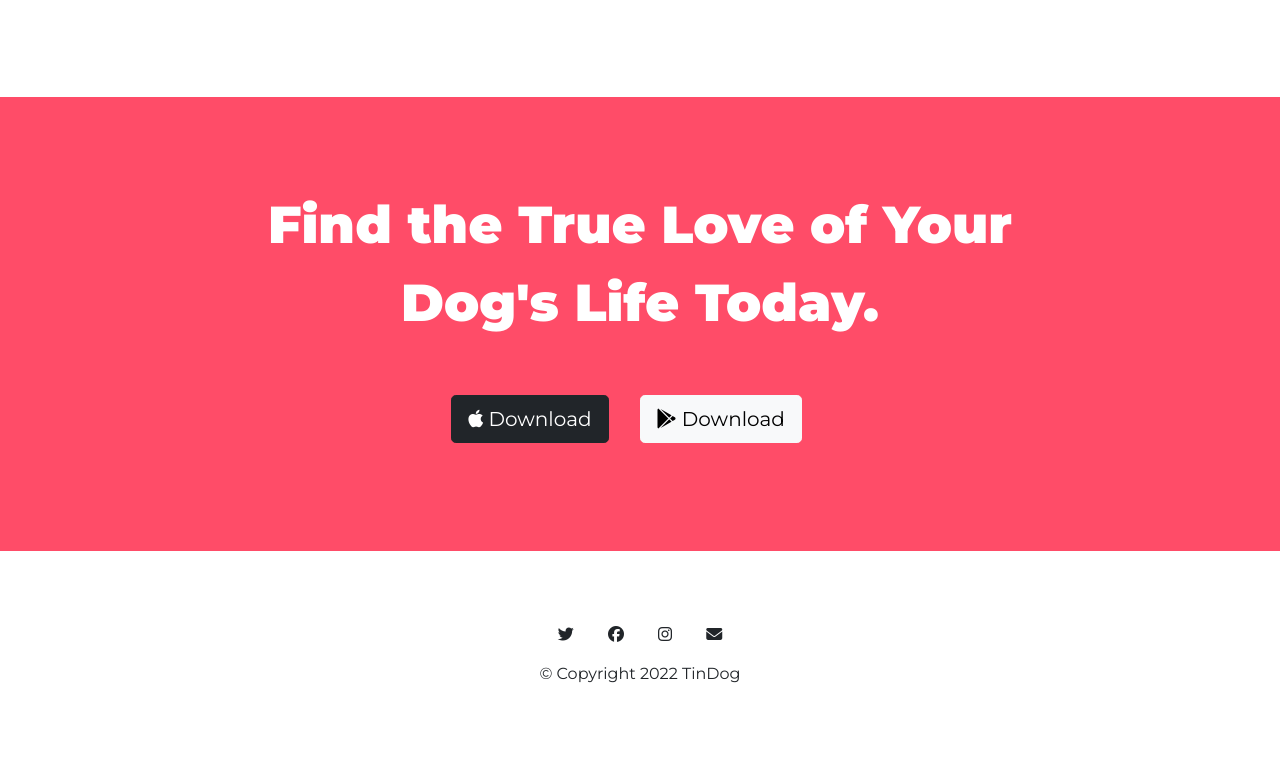
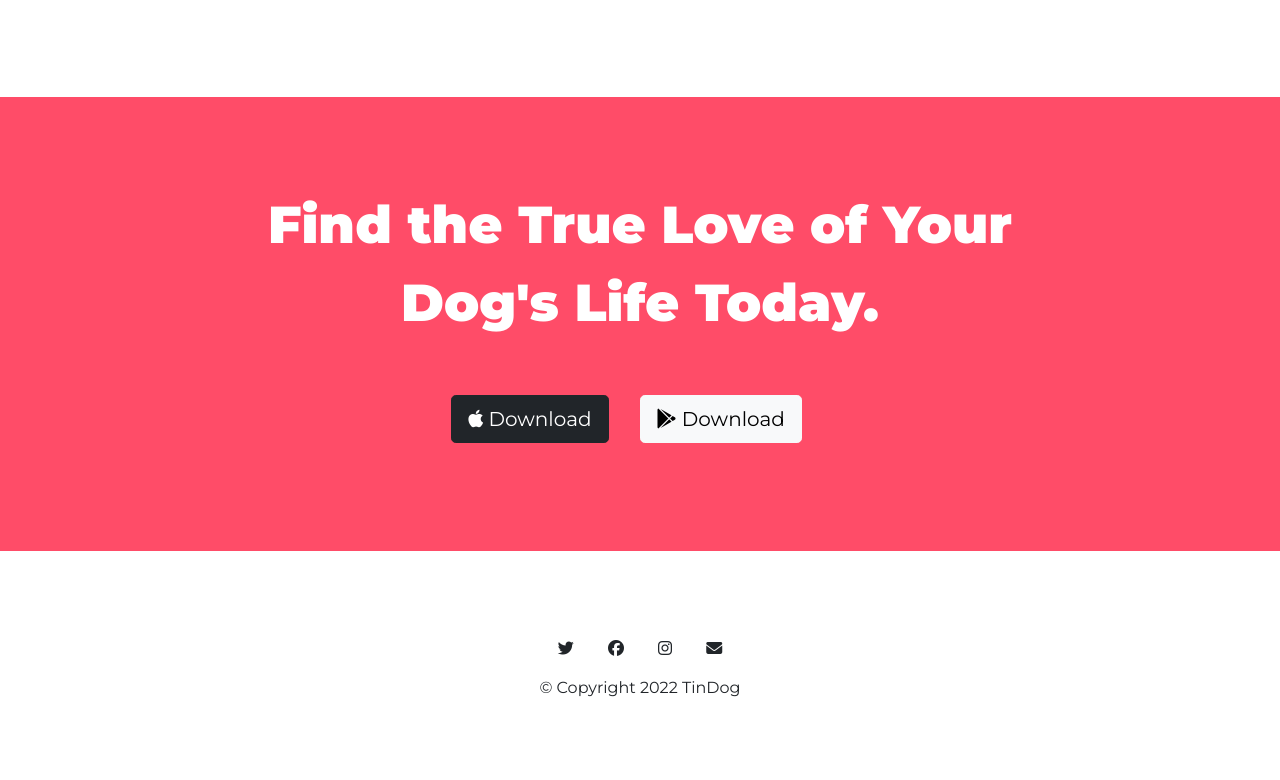
Before and after one commit to asbourlotos/tindog, a plain HTML site: page index.html in a window 1280 px wide. Shown: the part 2395-3175 px from the top of the page. Before the commit the page ends 3097 px from the top, so only its background shows below. Drawn offline with nearby package versions, Linux system fonts and the light colour scheme.

Commit message:
fixed footer by adding fluid container

```diff
--- a/css/styles.css
+++ b/css/styles.css
@@ -164,7 +164,7 @@ h3 {
 }
 
 .social-style {
-    padding: 75px 15px 20px;
+    padding: 50px 15px 20px;
 }
 
 /* MEDIA QUERIES */
--- a/index.html
+++ b/index.html
@@ -199,11 +199,13 @@
   <!-- Footer -->
 
   <footer id="footer">
+    <div class="container-fluid">
       <i class="social-style fa-brands fa-twitter"></i>
       <i class="social-style fa-brands fa-facebook"></i>
       <i class="social-style fa-brands fa-instagram"></i>
       <i class="social-style fa-solid fa-envelope"></i>
       <p>© Copyright 2022 TinDog</p>
+    </div>
   </footer>
 
   <script src="https://cdn.jsdelivr.net/npm/bootstrap@5.1.3/dist/js/bootstrap.bundle.min.js"
```
